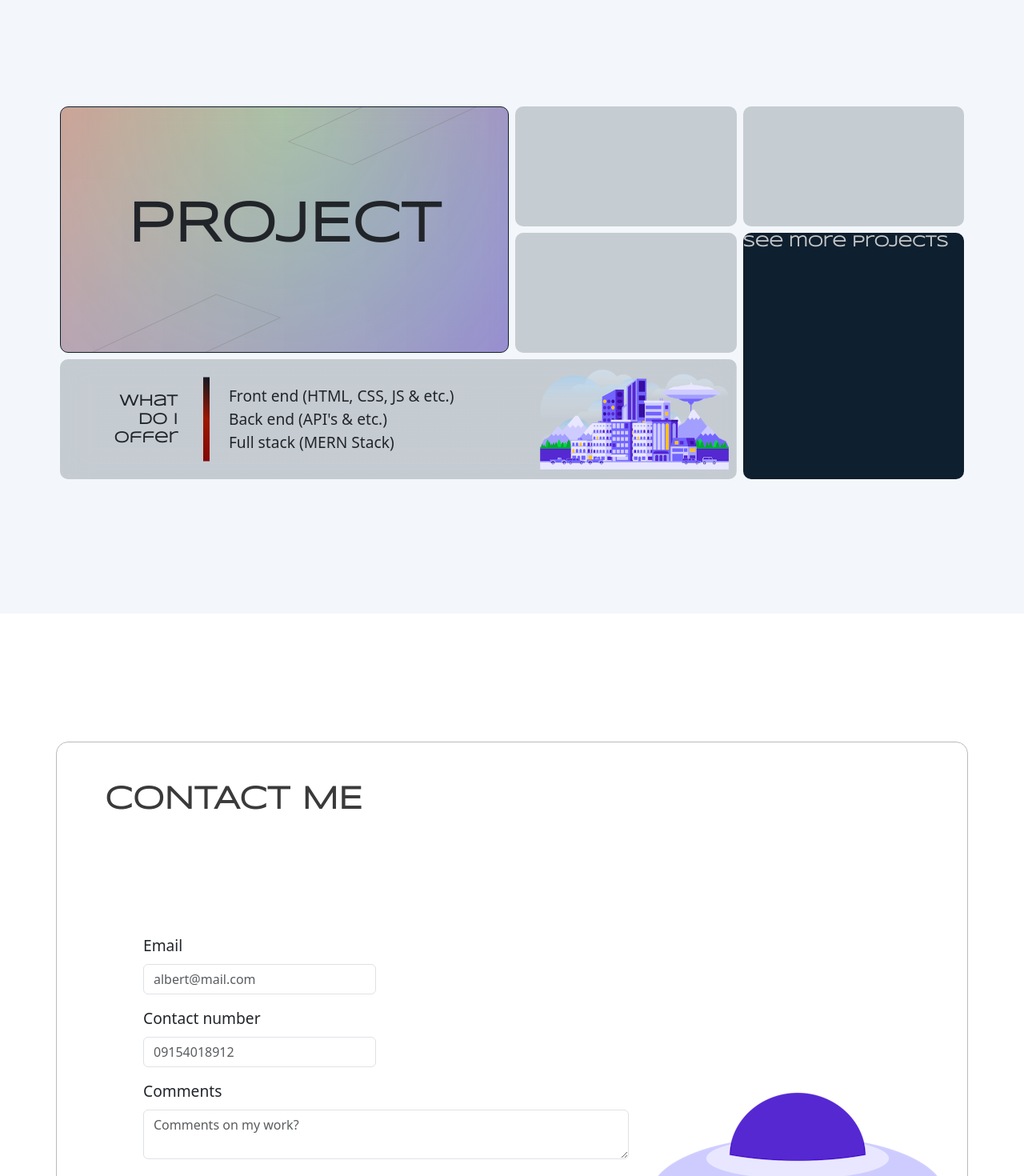
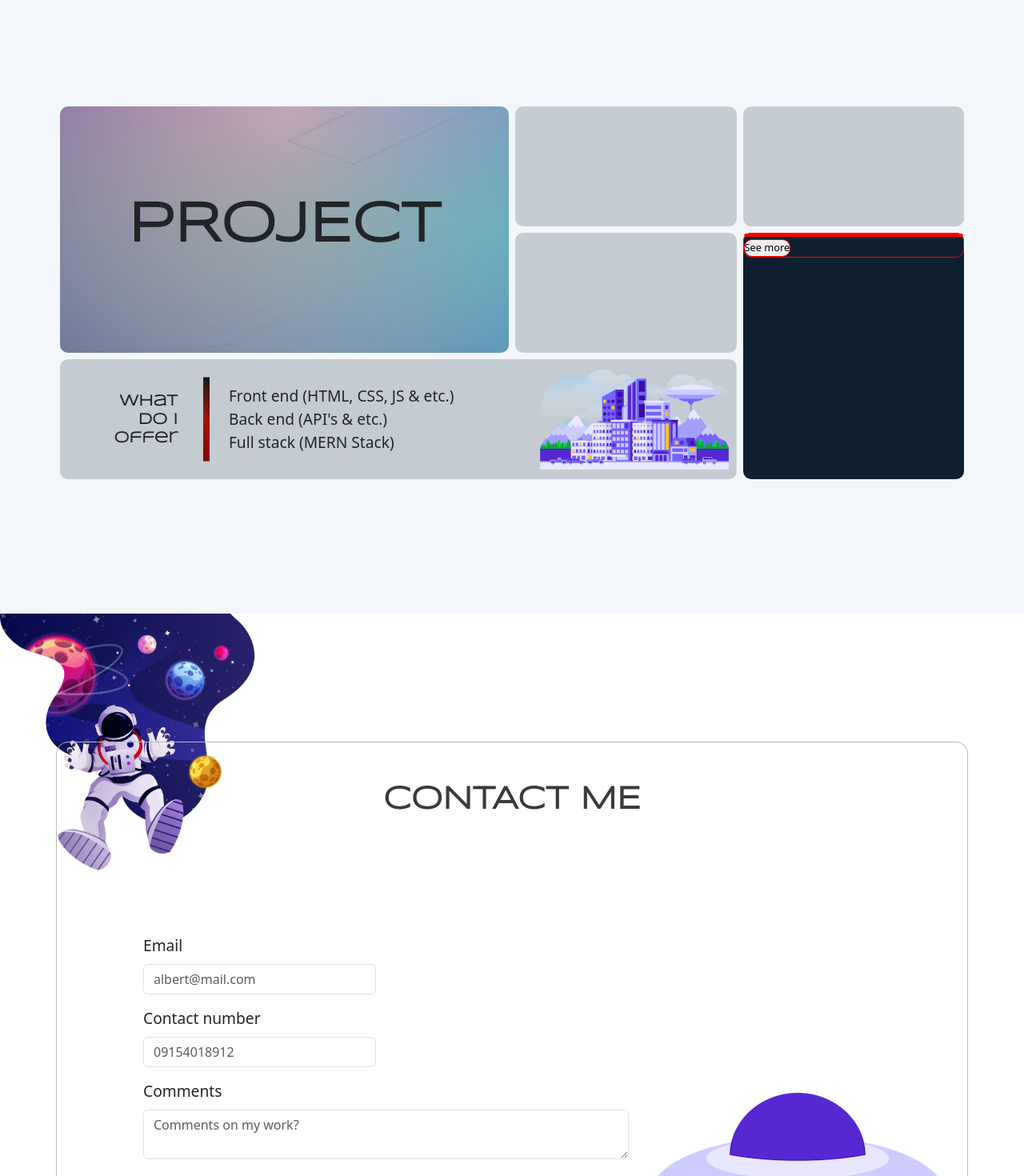
Before and after one commit to albertjon-0915/portfolio2, a React (Create React App) app: page / in a window 1280 px wide. Shown: the part 3040-4510 px from the top of the page at 80% size. Built offline with nearby package versions, Linux system fonts and the light colour scheme; no server answers.

Commit message:
added UI/modified bento

```diff
--- a/src/components/body/about.js
+++ b/src/components/body/about.js
@@ -1,7 +1,9 @@
 import React from "react";
+import Lottie from "lottie-react";
 import "../../styling/about.scss";
 import { Container, Col } from "react-bootstrap";
 import me from "../../img/me.jpg";
+import astronautAnimated from "../../components/body/lottie_animations/astronaut.json";
 
 function Body() {
      return (
--- a/src/components/body/contact.js
+++ b/src/components/body/contact.js
@@ -2,24 +2,18 @@ import React from "react";
 import { Container, Form, Row, Col, Button } from "react-bootstrap";
 import "../../styling/contact.scss";
 import astronaut from "../../img/UFO.png";
+import Lottie from "lottie-react";
+import astronautAnimated from "../../components/body/lottie_animations/astronaut.json";
 
 function contact() {
      return (
+          <Container fluid className="contact-container d-flex justify-content-center">
+               <div className="lottie-wrapper">
+                    <Lottie animationData={astronautAnimated} />
+               </div>
                <Container className="form-container">
-               <h1 className="m-md-5 m-4">CONTACT ME</h1>
+                    <h1 className="m-md-5 m-4 text-center">CONTACT ME</h1>
                     <Form noValidate>
-                    {/* <Row className="mb-3">
-                         <Form.Group as={Col} md="4" controlId="validationCustom01">
-                              <Form.Label>First name</Form.Label>
-                              <Form.Control required type="text" placeholder="First name" />
-                              <Form.Control.Feedback>Looks good!</Form.Control.Feedback>
-                         </Form.Group>
-                         <Form.Group as={Col} md="4" controlId="validationCustom02">
-                              <Form.Label>Last name</Form.Label>
-                              <Form.Control required type="text" placeholder="Last name" />
-                              <Form.Control.Feedback>Looks good!</Form.Control.Feedback>
-                         </Form.Group>
-                    </Row> */}
                          <Row className="mb-3">
                               <Form.Group as={Col} md="4" controlId="validationCustom01">
                                    <Form.Label>Email</Form.Label>
@@ -37,7 +31,12 @@ function contact() {
                          <Row className="mb-3">
                               <Form.Group as={Col} md="8" controlId="validationCustom01">
                                    <Form.Label>Comments</Form.Label>
-                              <Form.Control required type="text" as="textarea" placeholder="Comments on my work?" />
+                                   <Form.Control
+                                        required
+                                        type="text"
+                                        as="textarea"
+                                        placeholder="Comments on my work?"
+                                   />
                                    <Form.Control.Feedback>Looks good!</Form.Control.Feedback>
                               </Form.Group>
                          </Row>
@@ -47,6 +46,7 @@ function contact() {
                          <img src={astronaut} alt="img" />
                     </Form>
                </Container>
+          </Container>
      );
 }
 
--- a/src/components/body/projects.js
+++ b/src/components/body/projects.js
@@ -78,7 +78,11 @@ function Projects() {
                     </div>
                     <div className="item" id="item6">
                          <div>
-                              <h3>See more projects</h3>
+                              {/* <h3>See more projects</h3> */}
+                              <div>
+                                   <div></div>
+                              </div>
+                              <button>See more</button>
                          </div>
                     </div>
                </div>
--- a/src/styling/contact.scss
+++ b/src/styling/contact.scss
@@ -1,6 +1,20 @@
 @import "./variables.scss";
 
+.contact-container {
+     position: relative;
+     .lottie-wrapper {
+          position: absolute;
+          max-width: 25%;
+          max-height: 25%;
+          top: 0;
+          left: 0;
+     }
+}
+
 .form-container {
+     // background: #9e9e9e3a;
+     // backdrop-filter: blur(10px);
+     // -webkit-backdrop-filter: blur(10px);
      position: relative;
      margin: 20vh 0;
      border-radius: 15px;
--- a/src/styling/projects.scss
+++ b/src/styling/projects.scss
@@ -28,10 +28,6 @@
                border-radius: 10px;
           }
 
-          // &:has(.item:hover) .item:not(:hover) {
-          //      // filter: blur(1px);
-          // }
-
           #item1,
           #item2,
           #item3,
@@ -48,17 +44,6 @@
                     z-index: 2;
                }
 
-               img {
-                    position: absolute;
-                    top: 0;
-                    left: 0;
-                    filter: brightness(40%);
-                    width: 100%;
-                    height: 100%;
-                    object-fit: cover;
-                    z-index: -1;
-               }
-
                h3 {
                     font-size: clamp(1em, 1.5vw, 2.5em);
                }
@@ -70,17 +55,37 @@
                }
           }
 
-          // #item1,
-          // #item5,
-          // #item6 {
-          //      // backdrop-filter: blur(16px);
-          //      // -webkit-backdrop-filter: blur(16px);
-          // }
-
           #item2,
           #item3,
           #item4 {
+               position: relative;
                color: $differenceFontColor;
+               overflow: hidden;
+
+               .content-container {
+                    background: rgba(0, 0, 0, 0.575);
+                    margin-top: calc(100%);
+                    transition: 0.3s ease-in-out;
+
+                    &:hover {
+                         margin-top: 0;
+                    }
+               }
+
+               img {
+                    position: absolute;
+                    top: 0;
+                    left: 0;
+                    filter: brightness(80%);
+                    width: 100%;
+                    height: 100%;
+                    object-fit: cover;
+                    z-index: -1;
+
+                    &:hover ~ .content-container {
+                         margin-top: 0;
+                    }
+               }
 
                #btn-container {
                     button {
@@ -96,22 +101,12 @@
                display: flex;
                justify-content: center;
                align-items: center;
-               background:
-                    linear-gradient(
-                         to right,
-                         rgba(255, 0, 0, 0.212),
-                         rgba(0, 0, 255, 0.253)),
-                    radial-gradient(
-                         ellipse at top,
-                         rgba(0, 255, 0, 0.253),
-                         rgba(0, 0, 0, 0.178)),
-                    radial-gradient(
-                         ellipse at left bottom,
-                         rgba(0, 183, 255, 0.171),
-                         rgba(238, 64, 64, 0.178));
+               background: linear-gradient(to right, rgb(197, 30, 0, 0.2), rgb(0, 247, 255, 0.2)),
+                    radial-gradient(ellipse at top, rgb(255, 11, 11, 0.2), lighten($bgColor, 20%)),
+                    radial-gradient(ellipse at left bottom, rgba(255, 11, 11, 0.212), rgba(221, 0, 129, 0.322)),
+                    radial-gradient(ellipse at right, rgba(5, 180, 136, 0.568), rgb(0, 247, 255, 0.2));
 
                background-blend-mode: screen;
-               border: 1px solid $bgColor;
                backdrop-filter: blur(16px);
                -webkit-backdrop-filter: blur(16px);
 
@@ -170,10 +165,11 @@
                overflow: hidden;
                background-size: contain;
                background-origin: content-box;
+               backdrop-filter: blur(16px);
+               -webkit-backdrop-filter: blur(16px);
                object-fit: contain;
                grid-area: 3 / 1 / 4 / 4;
-               backdrop-filter: blur(16px);
-               -webkit-backdrop-filter: blur(16px);
+               transition: 0.5s ease-in-out;
 
                @media (max-width: 768px) {
                     background: linear-gradient(rgba(14, 31, 47, 0.2), rgba(14, 31, 47, 0.2));
@@ -245,6 +241,10 @@
                background: $bgColor;
                color: $differenceFontColor;
                grid-area: 2 / 4 / 4 / 5;
+
+               & * {
+                    border: 1px solid red;
+               }
           }
 
           @media (max-width: 1400px) {
```
Lines whose indentation alone changed are shown as unchanged.
